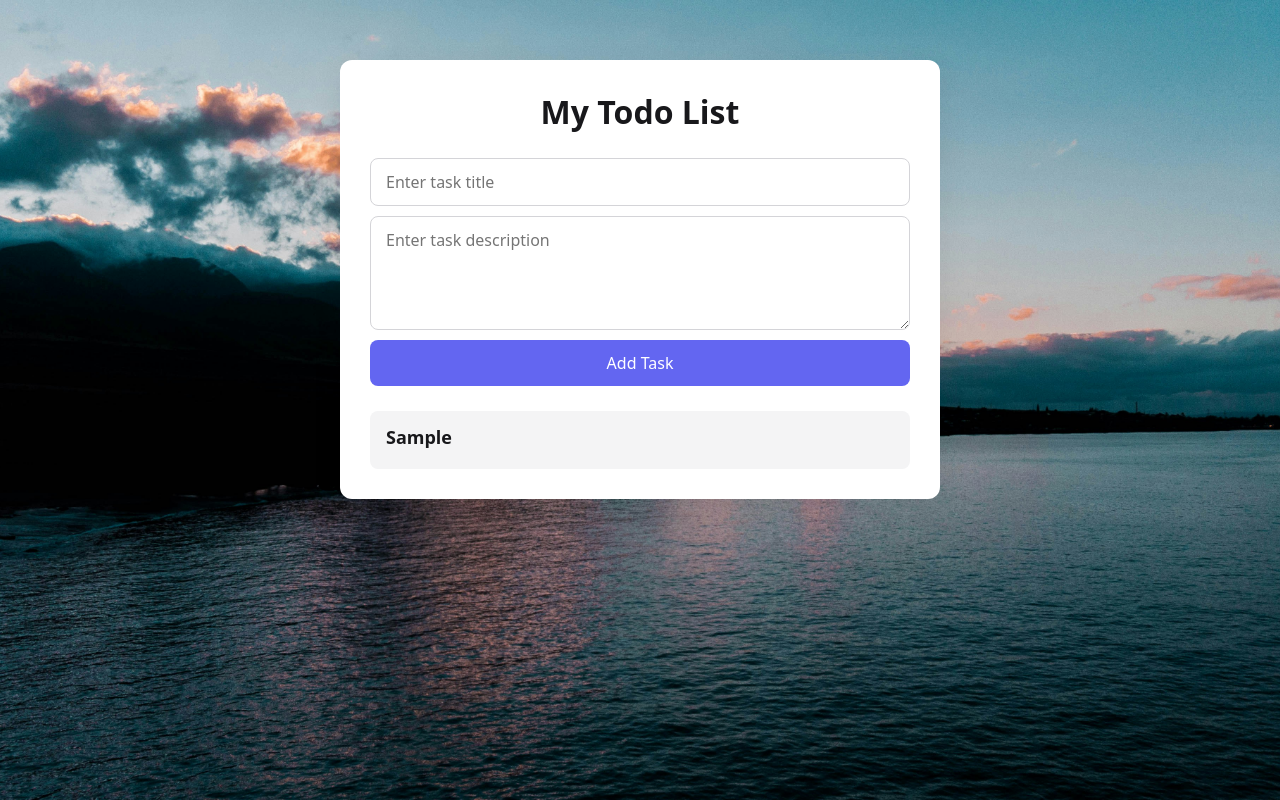
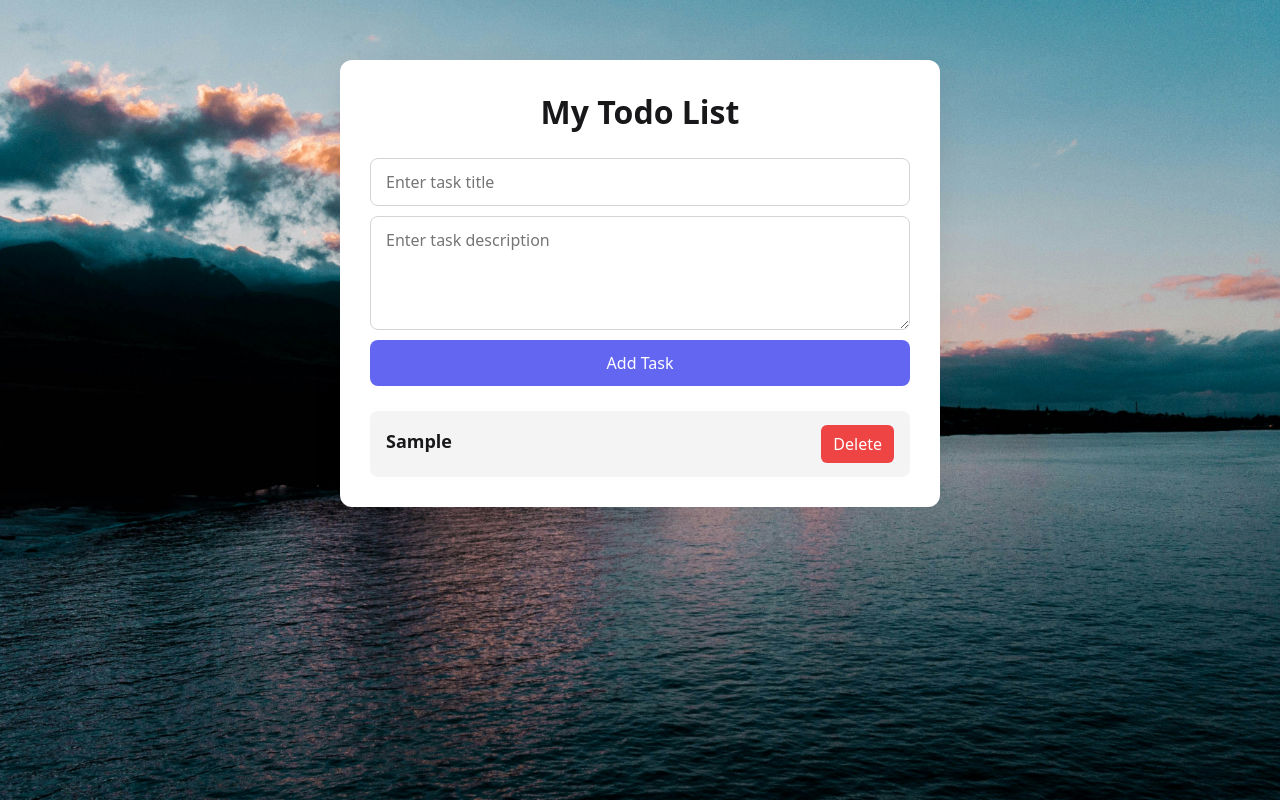
Before and after one commit to AhmedYousaf949/React-Vite-Projects, a React (Vite) app: page / in a window 1280 px wide. Both pictures are taken after typing "Sample", "Sample" into the empty fields and a click on the button "Add Task". Built offline with nearby package versions, Linux system fonts and the light colour scheme; no server answers.

Commit message:
Add Delete

```diff
--- a/src/App.jsx
+++ b/src/App.jsx
@@ -46,6 +46,21 @@ setTasks(newTasks);
       })
     );
   };
+  const deleteTask = (id) => {
+  fetch(`https://jsonplaceholder.typicode.com/todos/${id}`, {
+    method: "DELETE",
+  })
+    .then((response) => {
+      if (response.ok) {
+        setTasks(
+          tasks.filter((task) => task.id !== id)
+        );
+      }
+    })
+    .catch((error) => {
+      console.log(error);
+    });
+};
   return (
     <div className="app">
       <div className="todo-container">
@@ -56,6 +71,7 @@ setTasks(newTasks);
         <TodoList
           tasks={tasks}
           onToggle={toggleTask}
+          onDelete={deleteTask}
         />
       </div>
     </div>
--- a/src/components/TodoItem.jsx
+++ b/src/components/TodoItem.jsx
@@ -1,4 +1,4 @@
-function TodoItem({ task, onToggle }) {
+function TodoItem({ task, onToggle, onDelete }) {
   return (
     <li className="todo-item">
       <div
@@ -14,6 +14,12 @@ function TodoItem({ task, onToggle }) {
           </p>
         )}
       </div>
+      <button
+        className="delete-button"
+        onClick={() => onDelete(task.id)}
+      >
+        Delete
+      </button>
     </li>
   );
 }
--- a/src/components/TodoList.jsx
+++ b/src/components/TodoList.jsx
@@ -1,5 +1,5 @@
 import TodoItem from "./TodoItem";
-function TodoList({ tasks, onToggle }) {
+function TodoList({ tasks, onToggle, onDelete }) {
   if (tasks.length === 0) {
     return (
       <p className="empty-message">
@@ -14,6 +14,7 @@ function TodoList({ tasks, onToggle }) {
           key={task.id}
           task={task}
           onToggle={onToggle}
+          onDelete={onDelete}
         />
       ))}
 
```
